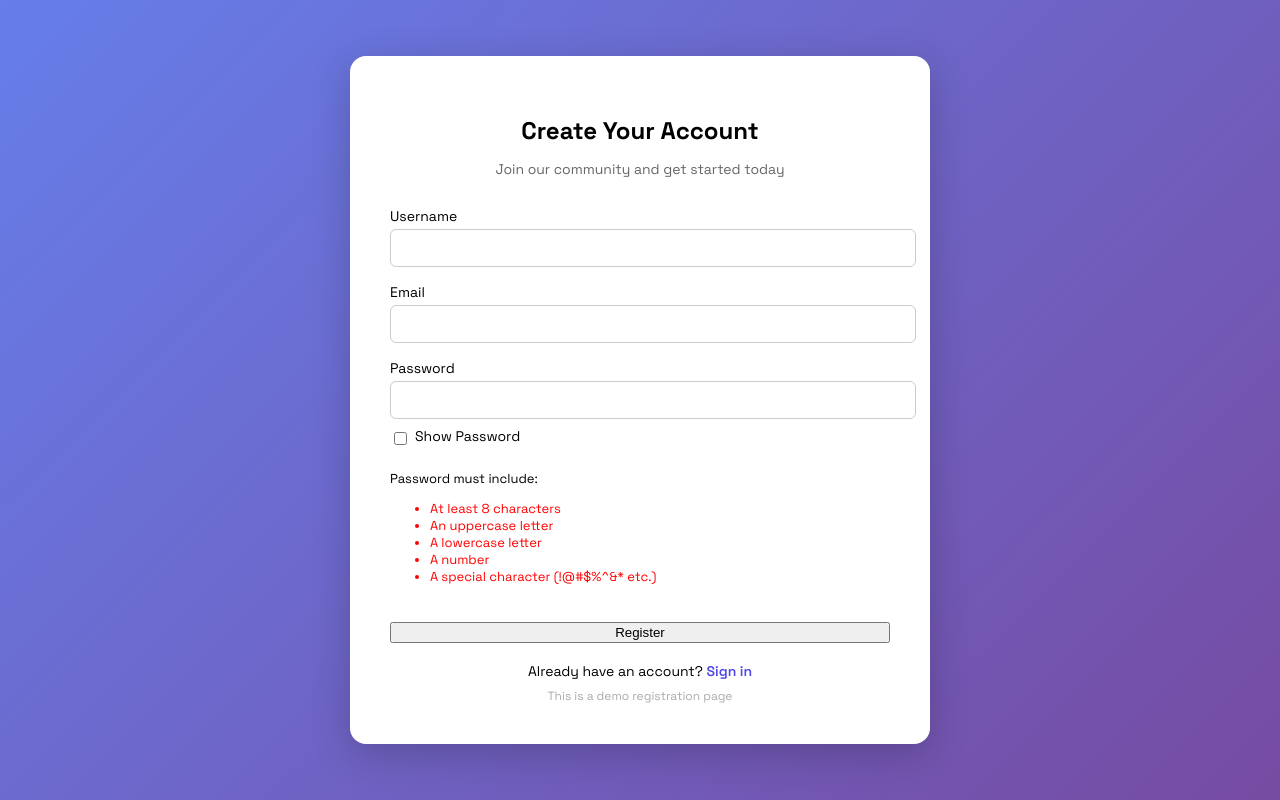
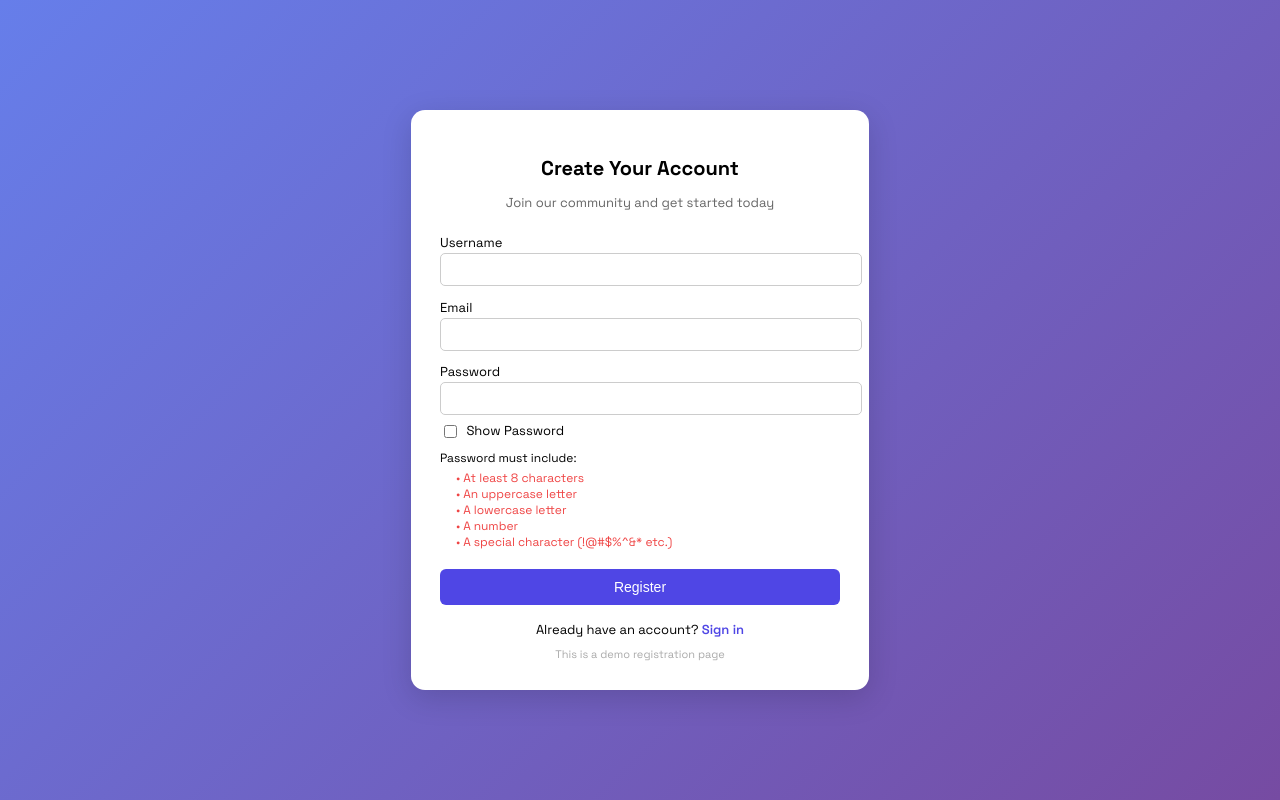
Before and after one commit to Aparna-26-02/Securanote, a Flask app: page /register in a window 1280 px wide. Run offline with Flask 3, Linux system fonts and the light colour scheme; parts of the project's set-up code (start-up, migrations or seed data) failed here and were passed over.

Commit message:
Update register.html

```diff
--- a/Securanote/securanote/templates/register.html
+++ b/Securanote/securanote/templates/register.html
@@ -18,46 +18,46 @@
 
     .card {
       background: #fff;
-      padding: 2.5rem;
-      border-radius: 16px;
-      max-width: 500px;
+      padding: 1.8rem;
+      border-radius: 14px;
+      max-width: 400px;
       width: 100%;
-      box-shadow: 0 10px 40px rgba(0, 0, 0, 0.2);
+      box-shadow: 0 8px 30px rgba(0, 0, 0, 0.15);
     }
 
     h2 {
-      font-size: 24px;
+      font-size: 20px;
       font-weight: 700;
       text-align: center;
-      margin-bottom: 0.25rem;
+      margin-bottom: 0.3rem;
     }
 
     .subtitle {
       text-align: center;
       color: #666;
-      font-size: 14px;
-      margin-bottom: 1.8rem;
+      font-size: 13px;
+      margin-bottom: 1.4rem;
     }
 
     form {
       display: flex;
       flex-direction: column;
-      gap: 1rem;
+      gap: 0.8rem;
     }
 
     label {
-      font-size: 14px;
-      margin-bottom: 4px;
+      font-size: 13px;
       font-weight: 500;
+      margin-bottom: 2px;
     }
 
     input[type="text"],
     input[type="email"],
     input[type="password"] {
-      padding: 10px 12px;
+      padding: 8px 10px;
       border: 1px solid #ccc;
-      border-radius: 6px;
-      font-size: 14px;
+      border-radius: 5px;
+      font-size: 13px;
       width: 100%;
     }
 
@@ -69,44 +69,55 @@
     .checkbox-group {
       display: flex;
       align-items: center;
-      font-size: 13px;
-      margin-top: -0.5rem;
-    }
-
-    .checkbox-group input {
-      margin-right: 0.5rem;
+      font-size: 12px;
+      margin-top: -0.4rem;
+      gap: 0.4rem;
     }
 
     #password-requirements {
-      font-size: 13px;
-      margin-top: -0.5rem;
-      margin-bottom: 0.5rem;
+      font-size: 12px;
+      margin-top: -0.2rem;
+      margin-bottom: 0.4rem;
+    }
+
+    #password-requirements ul {
+      list-style-type: none;
+      padding-left: 1rem;
+      margin: 0.2rem 0 0;
+    }
+
+    #password-requirements li::before {
+      content: "• ";
     }
 
     .valid {
-      color: green;
+      color: #22c55e;
     }
 
     .invalid {
-      color: red;
+      color: #ef4444;
     }
 
     .submit-button {
       background-color: #4f46e5;
       color: white;
       border: none;
-      padding: 12px;
+      padding: 10px;
       width: 100%;
-      font-size: 16px;
-      border-radius: 8px;
+      font-size: 14px;
+      border-radius: 6px;
       cursor: pointer;
-      margin-top: 0.5rem;
+      transition: background-color 0.3s ease;
+    }
+
+    .submit-button:hover {
+      background-color: #4338ca;
     }
 
     .footer-link {
       text-align: center;
-      margin-top: 1.2rem;
-      font-size: 14px;
+      margin-top: 1rem;
+      font-size: 13px;
     }
 
     .footer-link a {
@@ -121,9 +132,9 @@
 
     .note {
       text-align: center;
-      font-size: 12px;
+      font-size: 11px;
       color: #aaa;
-      margin-top: 0.5rem;
+      margin-top: 0.6rem;
     }
   </style>
 </head>
@@ -156,7 +167,7 @@
       </div>
 
       <div id="password-requirements">
-        <p>Password must include:</p>
+        <p style="margin: 0 0 0.2rem;">Password must include:</p>
         <ul>
           <li id="length" class="invalid">At least 8 characters</li>
           <li id="uppercase" class="invalid">An uppercase letter</li>
@@ -166,7 +177,7 @@
         </ul>
       </div>
 
-      {{ form.submit() }}
+      {{ form.submit(class_="submit-button") }}
     </form>
 
     <div class="footer-link">
```
